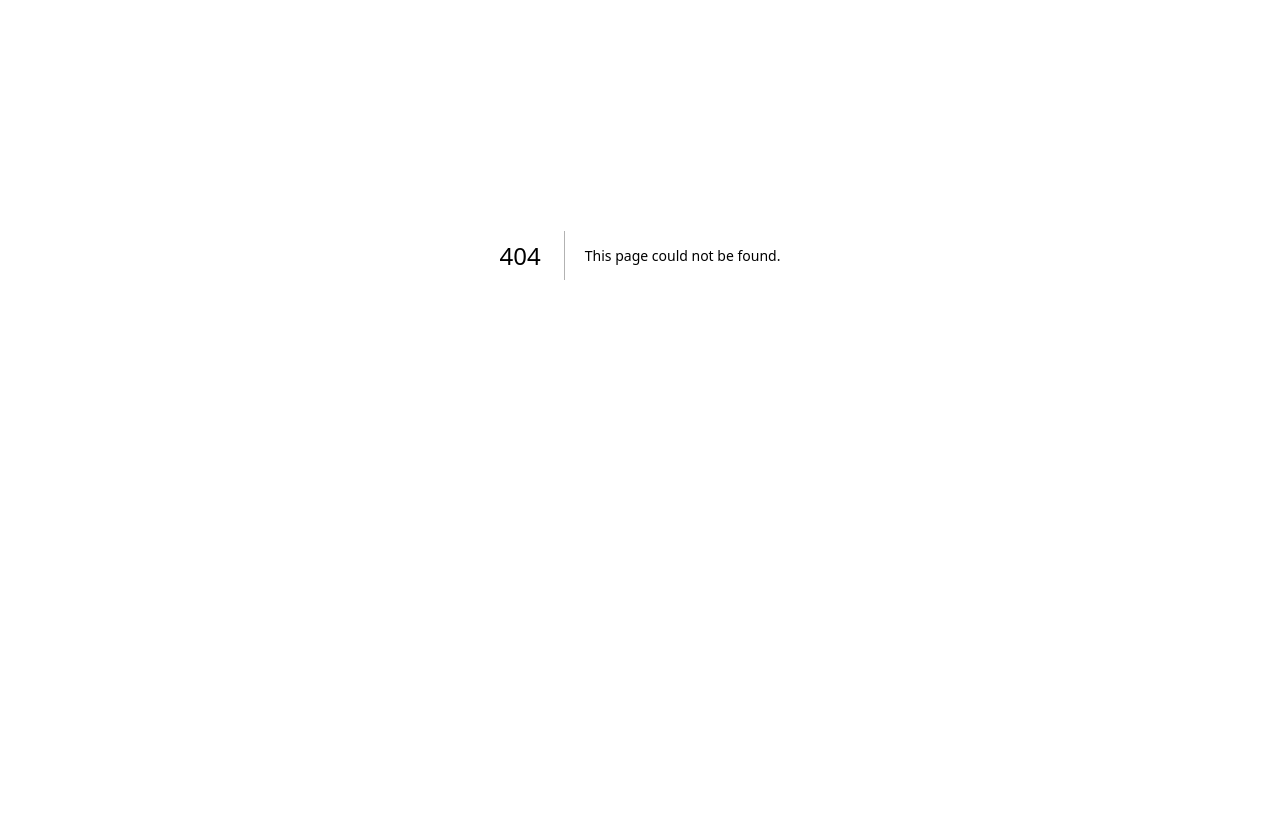
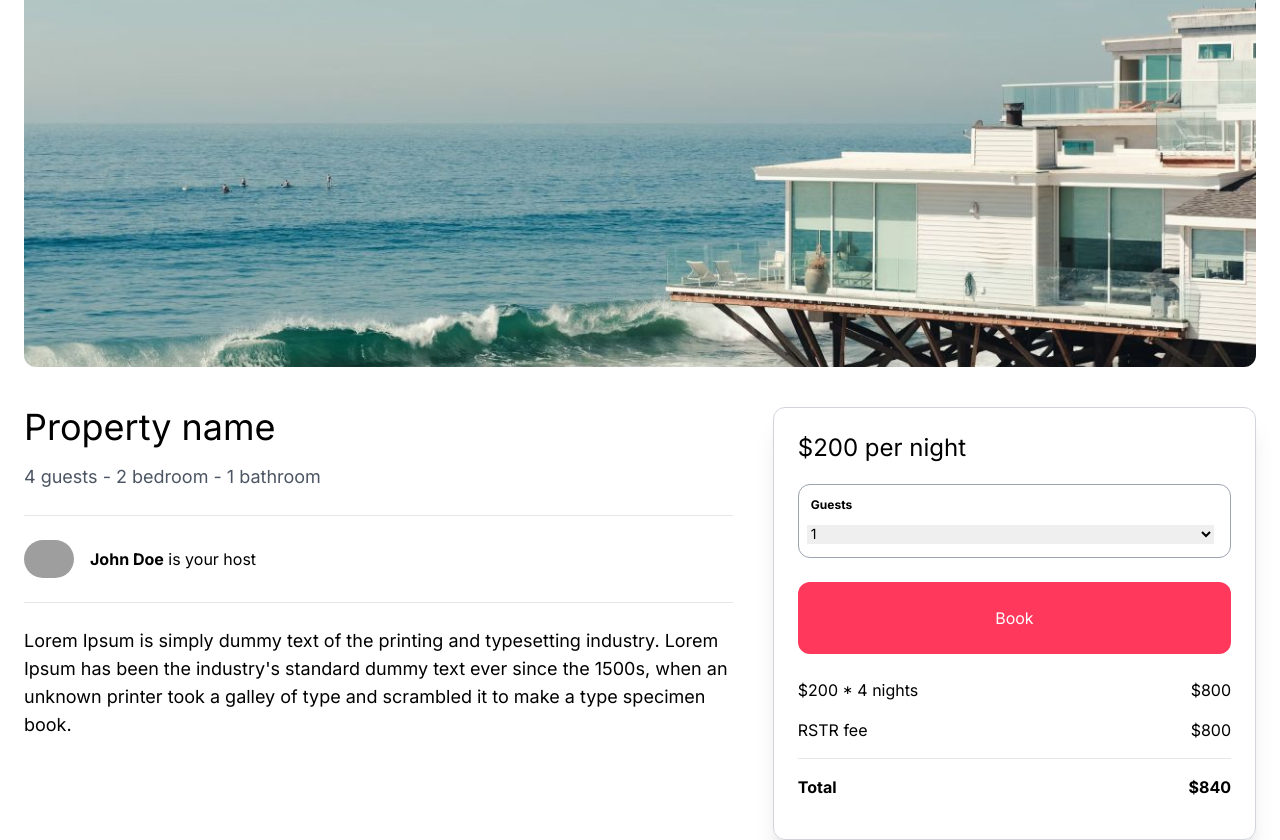
Before and after one commit to Hadayetullah/Resort-Rental-Frontend, a Next.js app: page /properties/1 in a window 1280 px wide. Before the commit this address had no page. Shown: the part 273-1113 px from the top of the page. Before the commit the page ends 928 px from the top, so only its background shows below. Built offline with nearby package versions, Linux system fonts and the light colour scheme; grey boxes are pictures that could not be loaded.

Commit message:
Designed detail page for the properties (Static)

```diff
--- /dev/null
+++ b/app/components/properties/ReservationSidebar.tsx
@@ -0,0 +1,41 @@
+const ReservationSidebar = () => {
+  return (
+    <aside className="mt-6 p-6 col-span-2 rounded-xl border border-gray-300 shadow-xl">
+      <h2 className="mb-5 text-2xl">$200 per night</h2>
+      <div className="mb-6 p-3 border border-gray-400 rounded-xl">
+        <label htmlFor="" className="block font-bold text-xs mb-2">
+          Guests
+        </label>
+        <select name="" id="" className="w-full -ml-1 text-sm">
+          <option value="">1</option>
+          <option value="">2</option>
+          <option value="">3</option>
+          <option value="">4</option>
+        </select>
+      </div>
+
+      <div className="w-full mb-6 py-6 text-center text-white bg-primary rounded-xl hover:bg-secondary">
+        Book
+      </div>
+
+      <div className="flex justify-between mb-4 align-center">
+        <p>$200 * 4 nights</p>
+        <p>$800</p>
+      </div>
+
+      <div className="flex justify-between mb-4 align-center">
+        <p>RSTR fee</p>
+        <p>$800</p>
+      </div>
+
+      <hr />
+
+      <div className="mt-4 flex justify-between mb-4 align-center font-bold">
+        <p>Total</p>
+        <p>$840</p>
+      </div>
+    </aside>
+  );
+};
+
+export default ReservationSidebar;
--- /dev/null
+++ b/app/properties/[id]/page.tsx
@@ -0,0 +1,57 @@
+import Image from "next/image";
+
+import ReservationSidebar from "@/app/components/properties/ReservationSidebar";
+
+const PropertyDetailPage = () => {
+  return (
+    <main className="max-w-[1500] mx-auto px-6">
+      <div className="w-full h-[64vh] mb-4 overflow-hidden rounded-xl relative">
+        <Image
+          fill
+          src={"/beach_1.jpg"}
+          className="object-cover w-full h-full"
+          alt="Beach house"
+        />
+      </div>
+
+      <div className="grid grid-cols-1 md:grid-cols-5 gap-4">
+        <div className="py-6 pr-6 col-span-3">
+          <h1 className="mb-4 text-4xl">Property name</h1>
+
+          <span className="mb-6 block text-lg text-gray-600">
+            4 guests - 2 bedroom - 1 bathroom
+          </span>
+
+          <hr />
+
+          <div className="py-6 flex items-center space-x-4">
+            <Image
+              src={"/profile_pic_1.jpg"}
+              width={50}
+              height={50}
+              alt="The user"
+              className="rounded-full"
+            />
+
+            <p>
+              <strong>John Doe</strong> is your host
+            </p>
+          </div>
+
+          <hr />
+
+          <p className="mt-6 text-lg">
+            Lorem Ipsum is simply dummy text of the printing and typesetting
+            industry. Lorem Ipsum has been the industry's standard dummy text
+            ever since the 1500s, when an unknown printer took a galley of type
+            and scrambled it to make a type specimen book.
+          </p>
+        </div>
+
+        <ReservationSidebar />
+      </div>
+    </main>
+  );
+};
+
+export default PropertyDetailPage;
```
